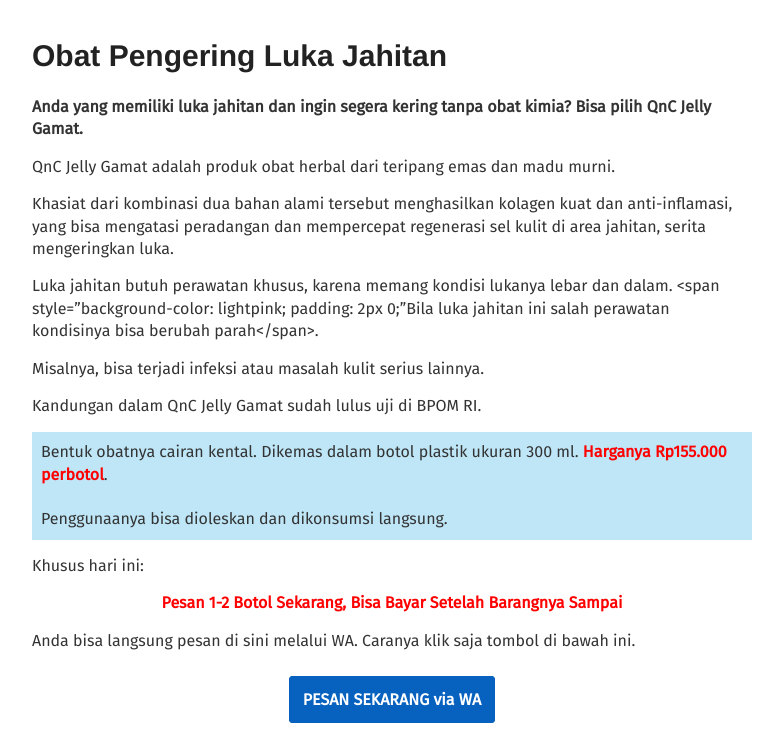
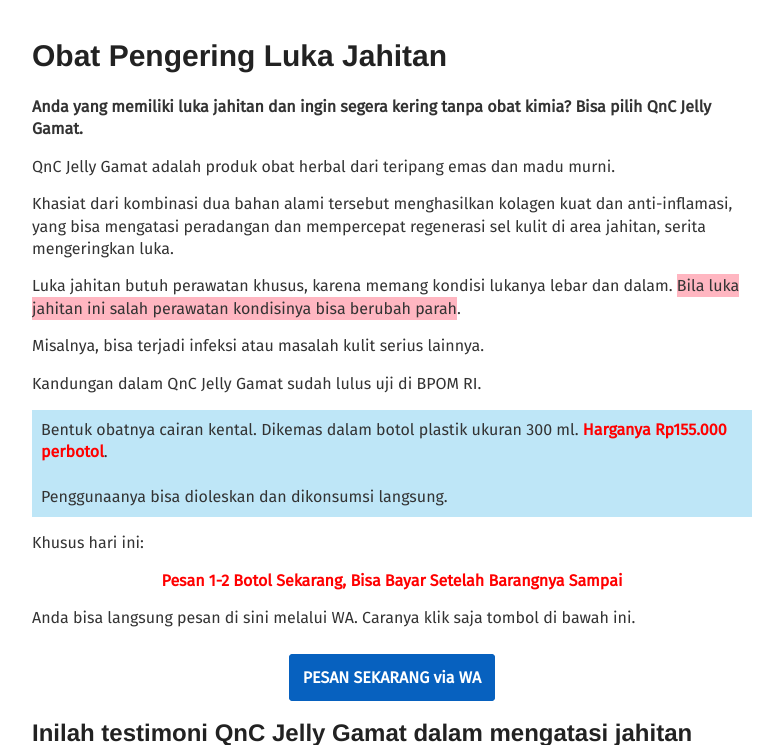
Before and after one commit to zeinherbal/zeinherbal.github.io, a Jekyll site: the page built from _posts/2019-12-28-obat-pengering-luka-jahitan.md, in a window 1280 px wide and 900 px high, cut to the strip 0-745 px from the top of the window. Shown: the whole strip, without its empty margins (248-1031 px from the left). Built offline with Jekyll 4.4.1, drawn with Linux system fonts in a browser that asks for light colours.

Commit message:
Update 2019-12-28-obat-pengering-luka-jahitan.md

```diff
--- a/_posts/2019-12-28-obat-pengering-luka-jahitan.md
+++ b/_posts/2019-12-28-obat-pengering-luka-jahitan.md
@@ -9,7 +9,7 @@
 
 Khasiat dari kombinasi dua bahan alami tersebut menghasilkan kolagen kuat dan anti-inflamasi, yang bisa mengatasi peradangan dan mempercepat regenerasi sel kulit di area jahitan, serita mengeringkan luka.
 
-Luka jahitan butuh perawatan khusus, karena memang kondisi lukanya lebar dan dalam. <span style="background-color: lightpink; padding: 2px 0;"Bila luka jahitan ini salah perawatan kondisinya bisa berubah parah</span>.
+Luka jahitan butuh perawatan khusus, karena memang kondisi lukanya lebar dan dalam. <span style="background-color: lightpink; padding: 2px 0;">Bila luka jahitan ini salah perawatan kondisinya bisa berubah parah</span>.
 
 Misalnya, bisa terjadi infeksi atau masalah kulit serius lainnya.
 
```
